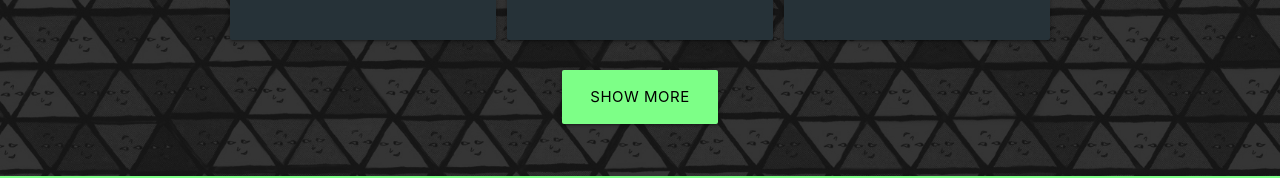
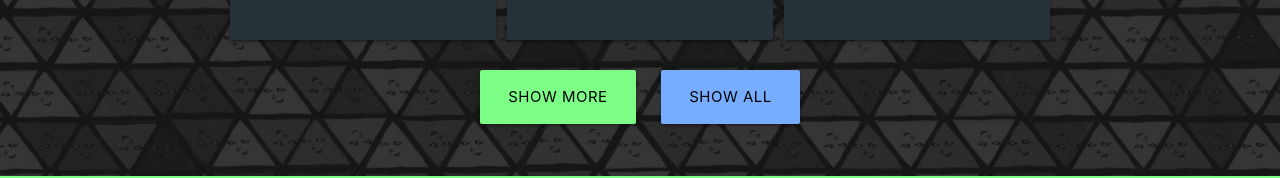
Before and after one commit to ducktrshessami/ducktrshessami.github.io, a React (Create React App) app: page /portfolio in a window 1280 px wide. Shown: the part 2442-2620 px from the top of the page. Built offline with nearby package versions, Linux system fonts and the light colour scheme.

Commit message:
handle showAll button

```diff
--- a/src/pages/Portfolio/Portfolio.css
+++ b/src/pages/Portfolio/Portfolio.css
@@ -30,6 +30,18 @@
     background-color: #64CC6C;
 }
 
+#all-button {
+    background-color: #76adff;
+}
+
+#all-button:hover {
+    background-color: #5e8acc;
+}
+
+.portfolio-button {
+    margin: 0 1vw 0 1vw;
+}
+
 /* Desktop */
 @media (min-width: 1200px) {
     .portfolio-item {
--- a/src/pages/Portfolio/index.js
+++ b/src/pages/Portfolio/index.js
@@ -20,14 +20,18 @@ export default class Portfolio extends Component {
     }
 
     showAll() {
-
+        this.setState({
+            shown: this.state.projects.length,
+            projects: this.state.projects
+        });
     }
 
     buttons() {
         if (this.state.shown < this.state.projects.length) {
             return (
-                <div id="more-button-container" className="center">
-                    <button id="more-button" className="btn-large black-text" onClick={this.showMore}>Show More</button>
+                <div className="center">
+                    <button id="more-button" className="portfolio-button btn-large black-text" onClick={() => this.showMore()}>Show More</button>
+                    <button id="all-button" className="portfolio-button btn-large black-text" onClick={() => this.showAll()}>Show All</button>
                 </div>
             )
         }
```
